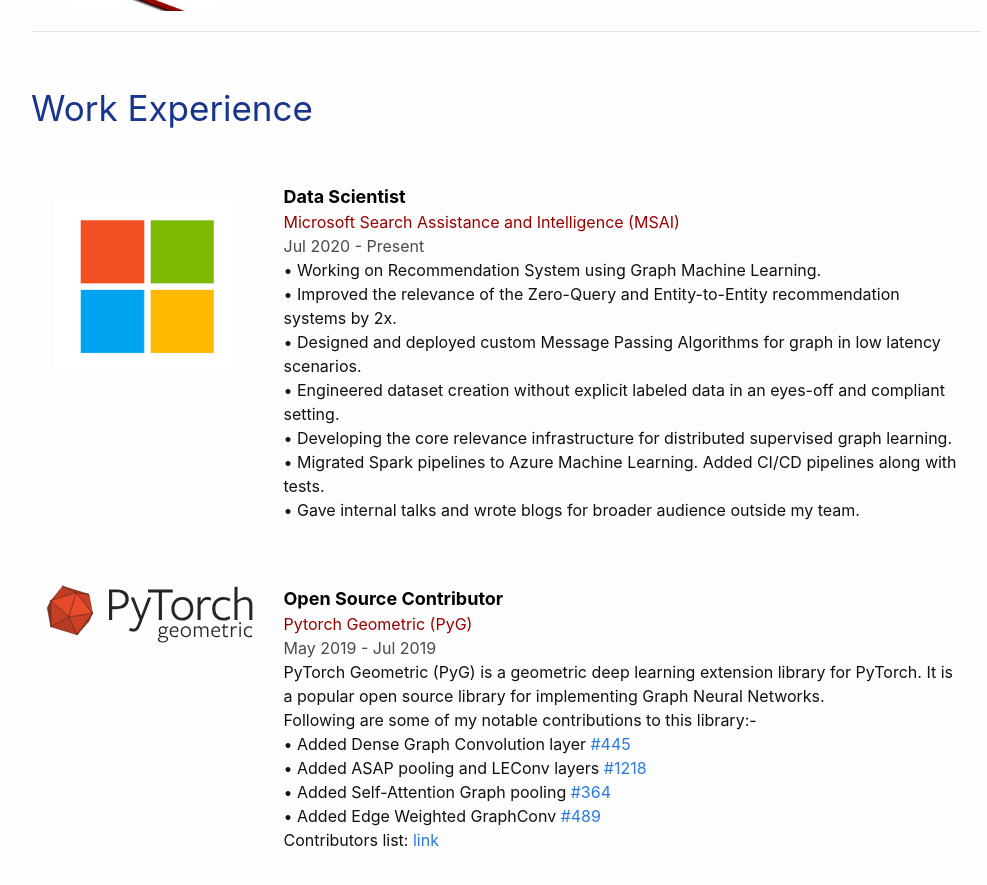
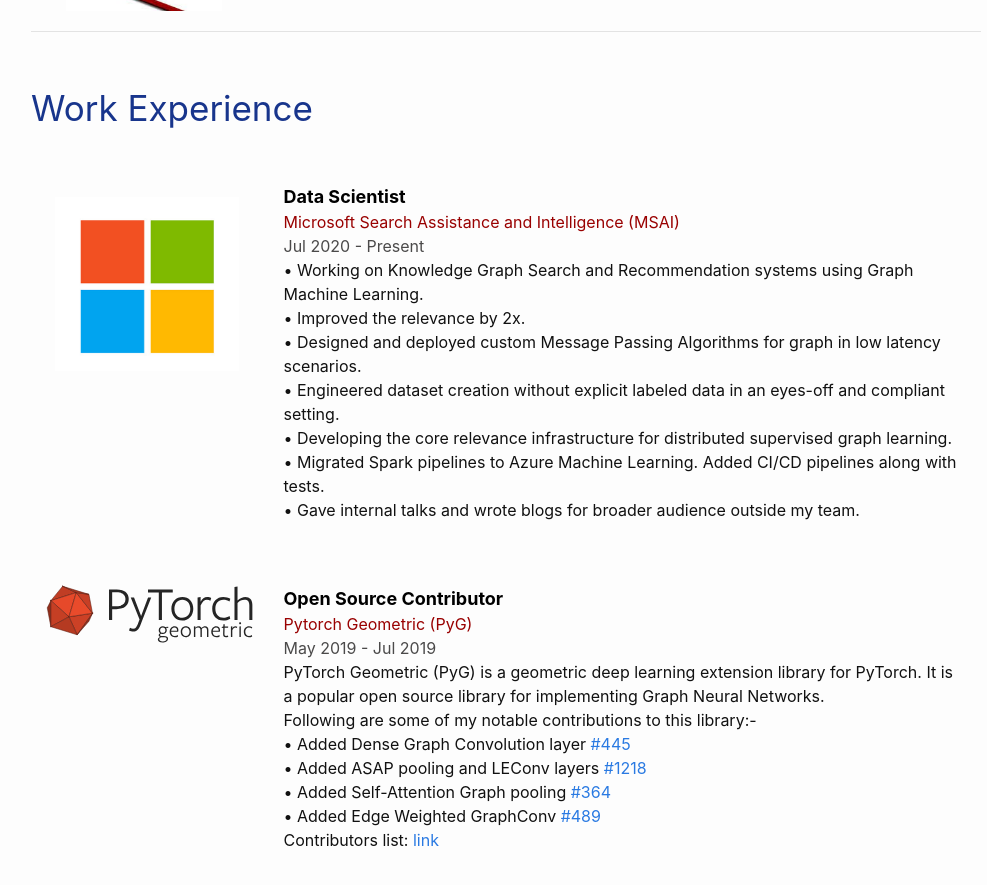
Before and after one commit to ekagra-ranjan/ekagra-ranjan.github.io, a Jekyll site: the page built from index.markdown, in a window 1280 px wide and 900 px high, scrolled down 1203 px. Shown: the top 885 px of the window, without its empty margins (134-1121 px from the left). Built offline with Jekyll 4.4.1, drawn with Linux system fonts in a browser that asks for light colours; nearby versions of some CDN libraries.

Commit message:
Update workexs.yml

```diff
--- a/_data/resume/workexs.yml
+++ b/_data/resume/workexs.yml
@@ -2,8 +2,8 @@
   designation: Data Scientist
   date: Jul 2020 - Present
   description:
-    - text: "• Working on Recommendation System using Graph Machine Learning."
-    - text: "• Improved the relevance of the Zero-Query and Entity-to-Entity recommendation systems by 2x."
+    - text: "• Working on Knowledge Graph Search and Recommendation systems using Graph Machine Learning."
+    - text: "• Improved the relevance by 2x."
     - text: "• Designed and deployed custom Message Passing Algorithms for graph in low latency scenarios."
     - text: "• Engineered dataset creation without explicit labeled data in an eyes-off and compliant setting."
     - text: "• Developing the core relevance infrastructure for distributed supervised graph learning."
```
